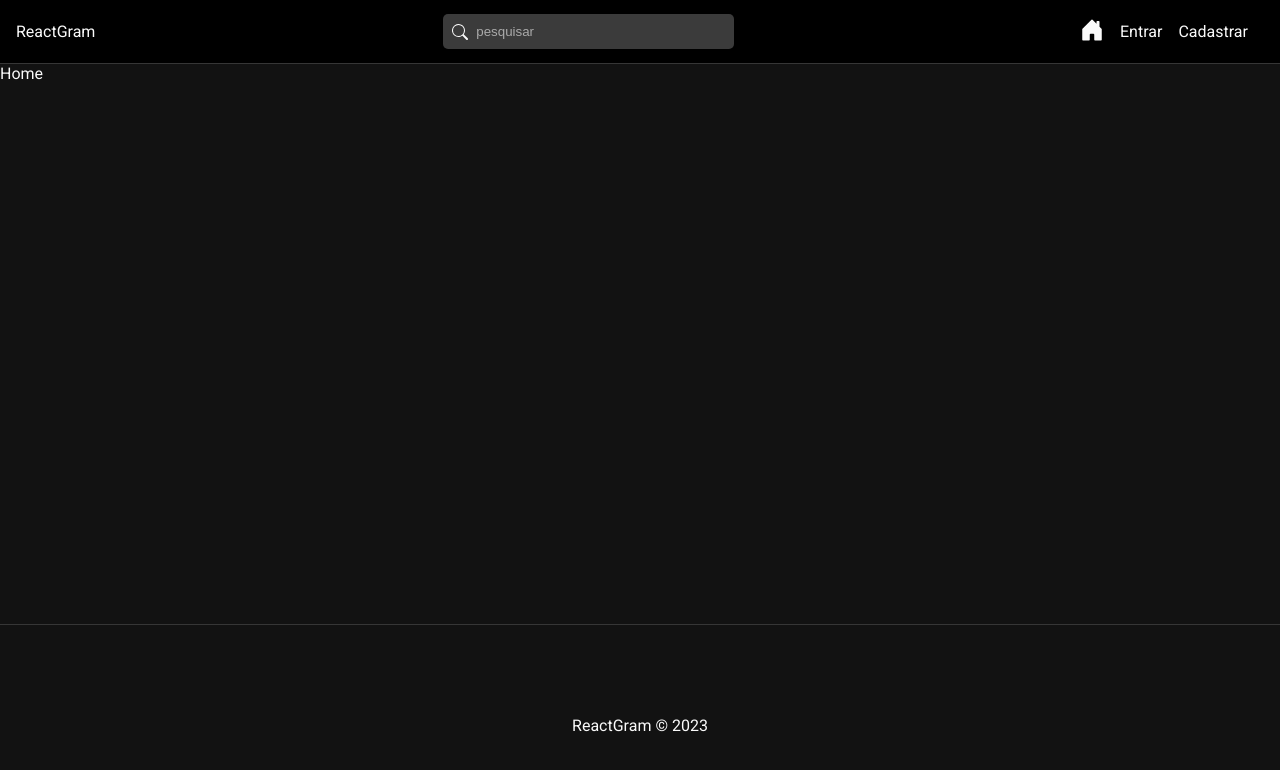
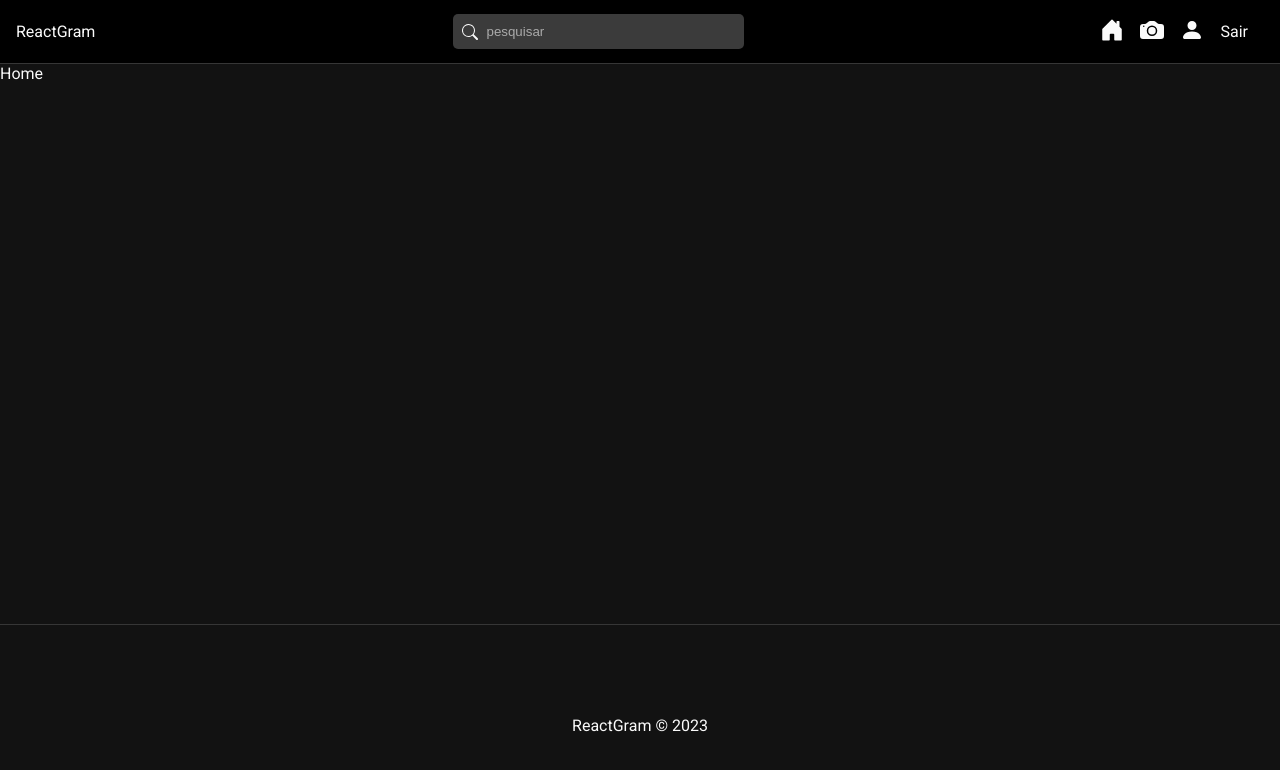
Before and after one commit to Adrianodbs/ReactGram, a React (Create React App) app in the folder frontend/: page / in a window 1280 px wide. Shown: the top 770 px of the page. Built offline with nearby package versions, Linux system fonts and the light colour scheme; sample sign-in values are in the browser's storage.

Commit message:
navbar para usuários autenticados

```diff
--- a/frontend/src/components/Navbar.js
+++ b/frontend/src/components/Navbar.js
@@ -8,7 +8,16 @@
   BsFillCameraFill
 } from 'react-icons/bs'
 
+//Hooks
+import { useState } from 'react'
+import { useAuth } from '../hooks/useAuth'
+import { useDispatch, useSelector } from 'react-redux'
+import { useNavigate } from 'react-router-dom'
+
 const Navbar = () => {
+  const { auth } = useAuth()
+
+  const { user } = useSelector(state => state.auth)
   return (
     <nav id="nav">
       <Link to="/">ReactGram</Link>
@@ -17,17 +26,39 @@
         <input type="text" placeholder="pesquisar" />
       </form>
       <ul id="nav-links">
+        {auth ? (
+          <>
             <li>
               <NavLink to="/">
                 <BsHouseDoorFill />
               </NavLink>
             </li>
+            {user && (
+              <li>
+                <NavLink to={`/users/${user.id}`}>
+                  <BsFillCameraFill />
+                </NavLink>
+              </li>
+            )}
+            <li>
+              <NavLink to="/profile">
+                <BsFillPersonFill />
+              </NavLink>
+            </li>
+            <li>
+              <span>Sair</span>
+            </li>
+          </>
+        ) : (
+          <>
             <li>
               <NavLink to="/login">Entrar</NavLink>
             </li>
             <li>
               <NavLink to="/register">Cadastrar</NavLink>
             </li>
+          </>
+        )}
       </ul>
     </nav>
   )
```
Lines whose indentation alone changed are shown as unchanged.
